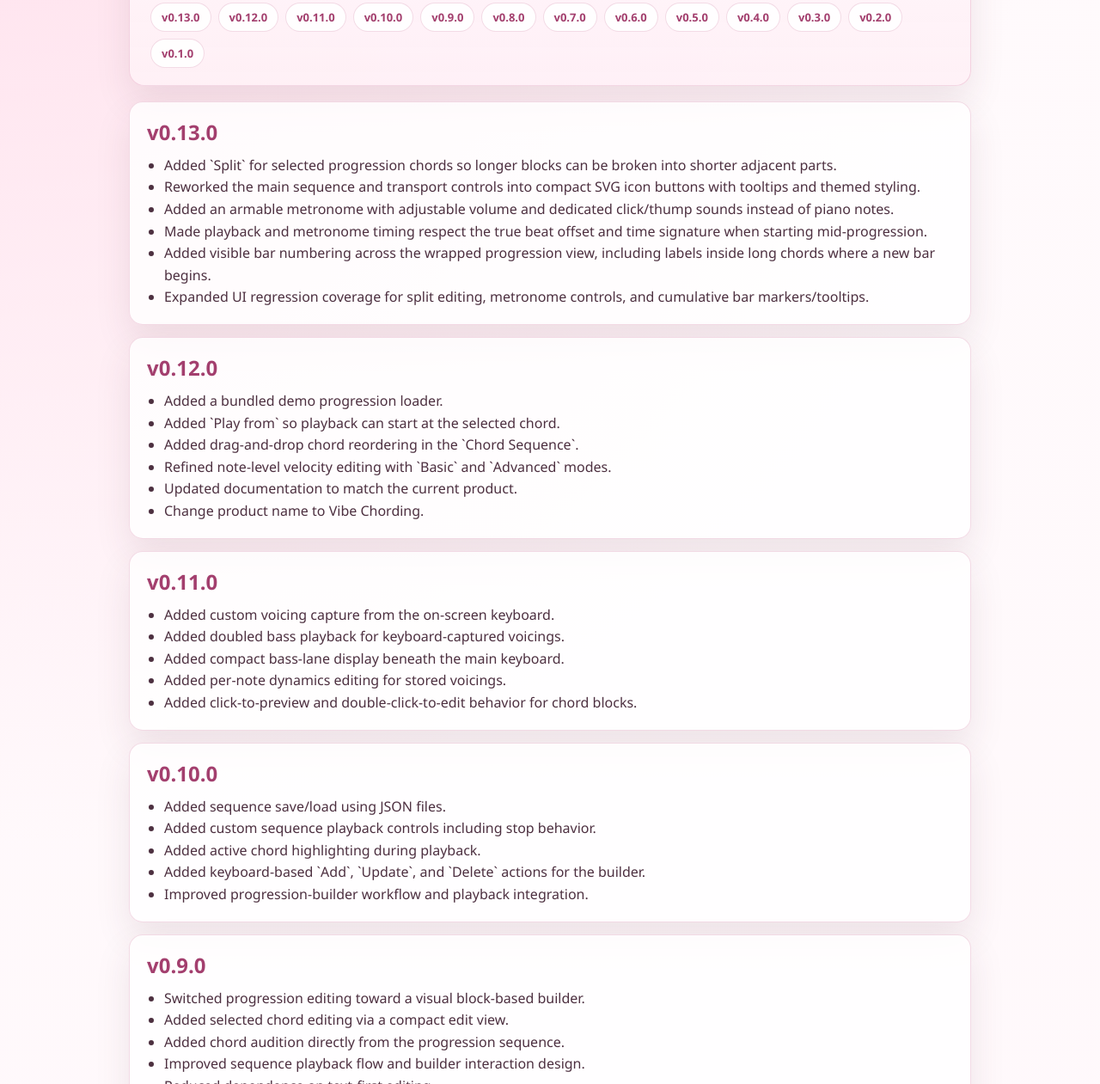
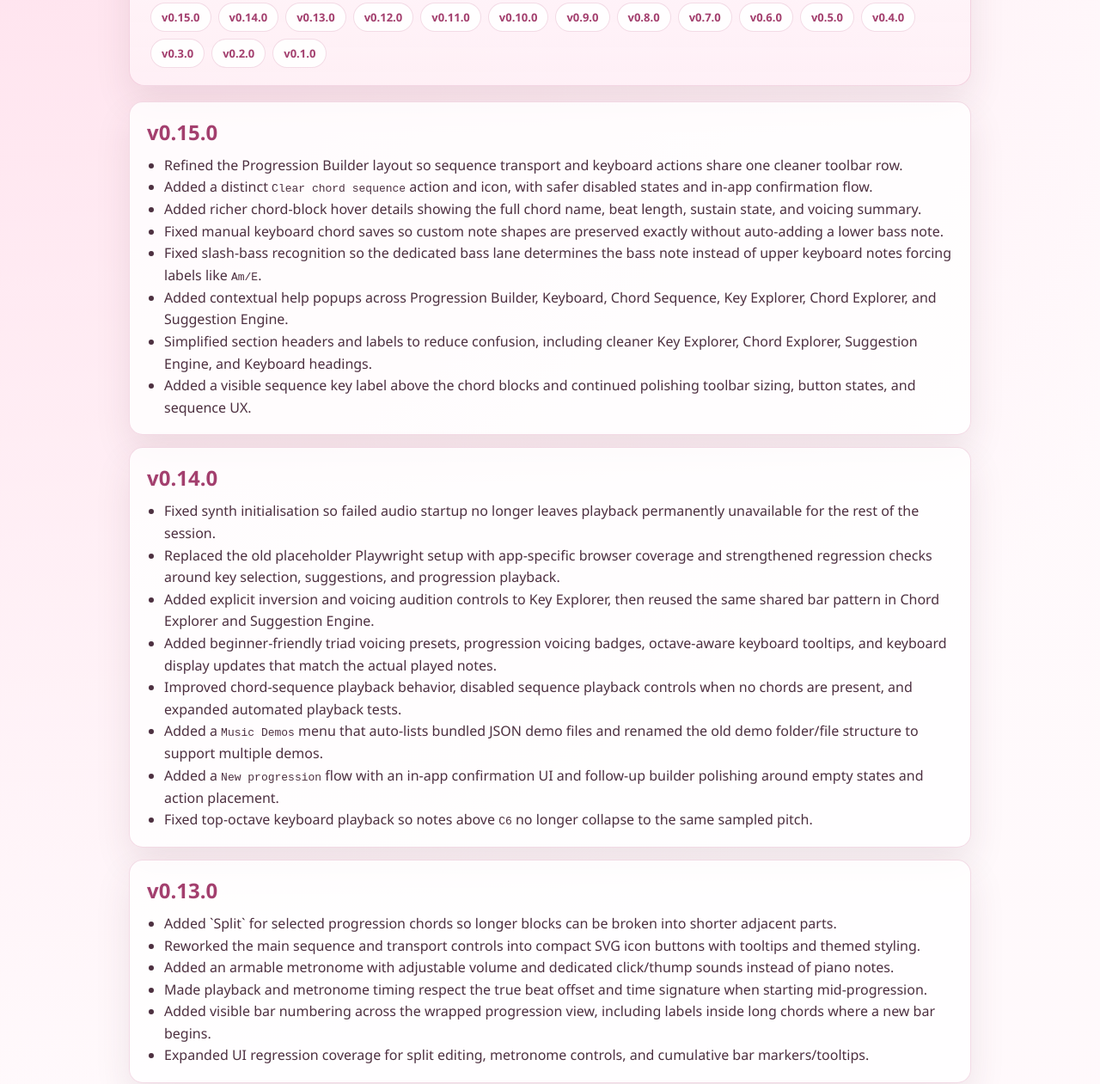
Before and after one commit to beccapowellstuff/Chord-Supporting-Helper-Application, a website: page version-changes.html in a window 1280 px wide. Shown: the part 222-1483 px from the top of the page at 86% size. Drawn offline with Linux system fonts and the light colour scheme.

Commit message:
docs: update README and version changes for v0.15.0 release

```diff
--- a/version-changes.html
+++ b/version-changes.html
@@ -143,6 +143,8 @@
         This page is the browser-friendly release history for Vibe Chording. The earlier entries are retroactive milestone summaries, designed to show how the app grew from a theory reference into a progression-focused builder and playback tool.
       </p>
       <div class="jump-links">
+        <a href="#v0-15-0">v0.15.0</a>
+        <a href="#v0-14-0">v0.14.0</a>
         <a href="#v0-13-0">v0.13.0</a>
         <a href="#v0-12-0">v0.12.0</a>
         <a href="#v0-11-0">v0.11.0</a>
@@ -160,6 +162,34 @@
     </section>
 
     <section class="release-list">
+      <article class="release-card" id="v0-15-0">
+        <h2>v0.15.0</h2>
+        <ul>
+          <li>Refined the Progression Builder layout so sequence transport and keyboard actions share one cleaner toolbar row.</li>
+          <li>Added a distinct <code>Clear chord sequence</code> action and icon, with safer disabled states and in-app confirmation flow.</li>
+          <li>Added richer chord-block hover details showing the full chord name, beat length, sustain state, and voicing summary.</li>
+          <li>Fixed manual keyboard chord saves so custom note shapes are preserved exactly without auto-adding a lower bass note.</li>
+          <li>Fixed slash-bass recognition so the dedicated bass lane determines the bass note instead of upper keyboard notes forcing labels like <code>Am/E</code>.</li>
+          <li>Added contextual help popups across Progression Builder, Keyboard, Chord Sequence, Key Explorer, Chord Explorer, and Suggestion Engine.</li>
+          <li>Simplified section headers and labels to reduce confusion, including cleaner Key Explorer, Chord Explorer, Suggestion Engine, and Keyboard headings.</li>
+          <li>Added a visible sequence key label above the chord blocks and continued polishing toolbar sizing, button states, and sequence UX.</li>
+        </ul>
+      </article>
+
+      <article class="release-card" id="v0-14-0">
+        <h2>v0.14.0</h2>
+        <ul>
+          <li>Fixed synth initialisation so failed audio startup no longer leaves playback permanently unavailable for the rest of the session.</li>
+          <li>Replaced the old placeholder Playwright setup with app-specific browser coverage and strengthened regression checks around key selection, suggestions, and progression playback.</li>
+          <li>Added explicit inversion and voicing audition controls to Key Explorer, then reused the same shared bar pattern in Chord Explorer and Suggestion Engine.</li>
+          <li>Added beginner-friendly triad voicing presets, progression voicing badges, octave-aware keyboard tooltips, and keyboard display updates that match the actual played notes.</li>
+          <li>Improved chord-sequence playback behavior, disabled sequence playback controls when no chords are present, and expanded automated playback tests.</li>
+          <li>Added a <code>Music Demos</code> menu that auto-lists bundled JSON demo files and renamed the old demo folder/file structure to support multiple demos.</li>
+          <li>Added a <code>New progression</code> flow with an in-app confirmation UI and follow-up builder polishing around empty states and action placement.</li>
+          <li>Fixed top-octave keyboard playback so notes above <code>C6</code> no longer collapse to the same sampled pitch.</li>
+        </ul>
+      </article>
+
       <article class="release-card" id="v0-13-0">
         <h2>v0.13.0</h2>
         <ul>
```
Also changed, not shown: VERSION_CHANGES.md (+25 -3 lines), README.md.
